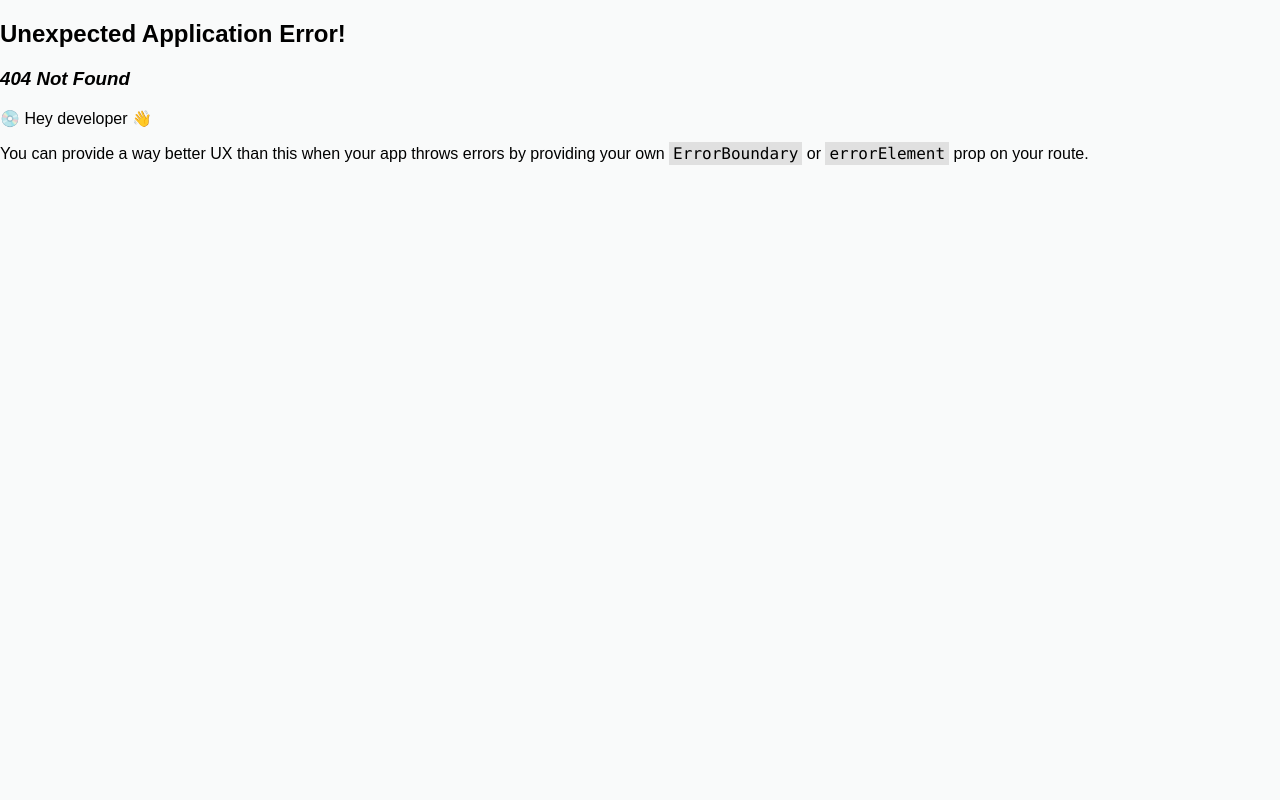
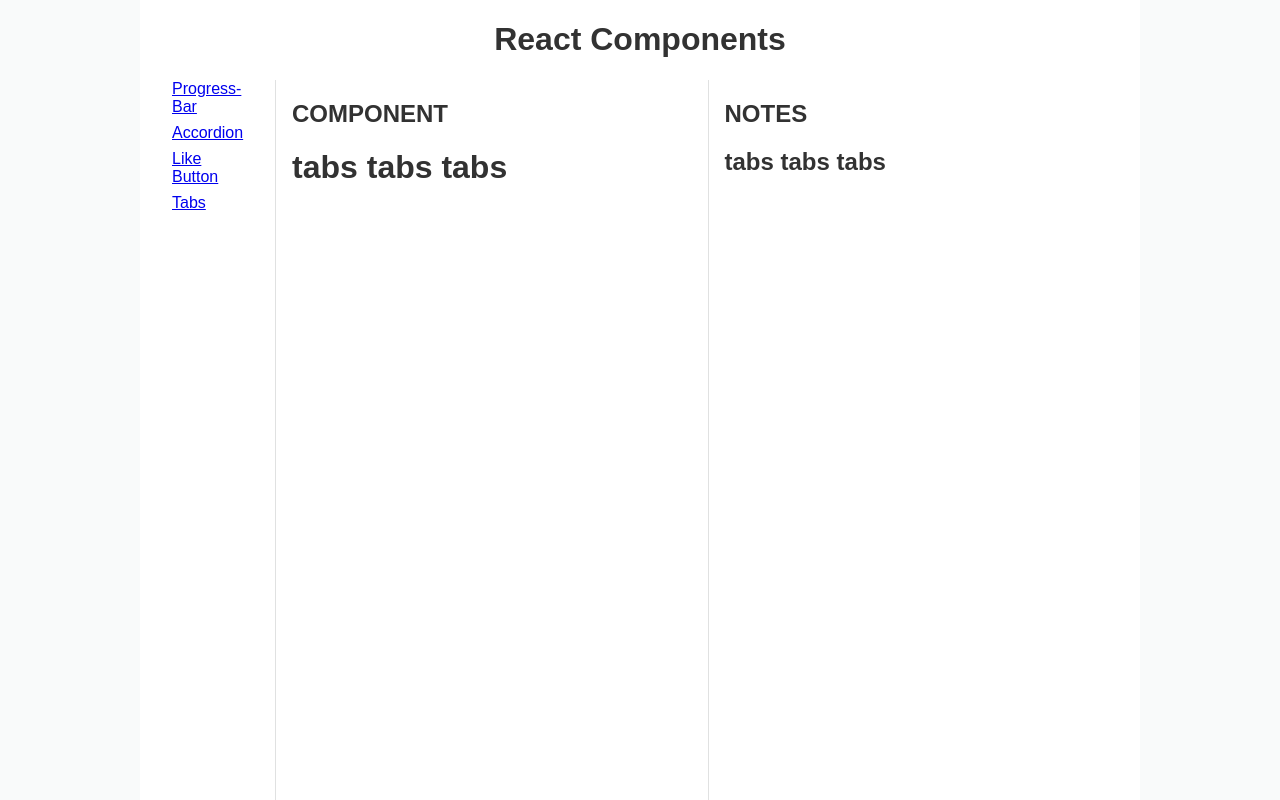
Before and after one commit to ruanha/react-components, a React (Create React App) app: page /react-components/tabs in a window 1280 px wide. Before the commit this address had no page. Built offline with nearby package versions, Linux system fonts and the light colour scheme.

Commit message:
init component 'tabs'

```diff
--- a/src/component.tsx
+++ b/src/component.tsx
@@ -5,6 +5,7 @@
 import LikeButton from "./components/like-button/like-button";
 import LikeButtonInfo from "./components-info/like-button";
 import { useOutletContext } from "react-router-dom";
+import Tabs from "./components/tabs/tabs";
 
 export default function Component({ componentId }: props) {
   const outlet = useOutletContext();
@@ -64,6 +65,8 @@
       ) : (
         <LikeButtonInfo />
       );
+    case "tabs":
+      return <Tabs />;
     default:
       return <h1>NO COMPONENT SELECTED</h1>;
   }
--- /dev/null
+++ b/src/components/tabs/tabs.tsx
@@ -0,0 +1,3 @@
+export default function Tabs() {
+  return <h1>tabs tabs tabs</h1>;
+}
--- a/src/index.tsx
+++ b/src/index.tsx
@@ -23,6 +23,10 @@
         path: "button",
         element: <Component componentId="button" />,
       },
+      {
+        path: "tabs",
+        element: <Component componentId="tabs" />,
+      },
     ],
   },
 ]);
--- a/src/navigation.tsx
+++ b/src/navigation.tsx
@@ -21,6 +21,12 @@
       >
         Like Button
       </Link>
+      <Link
+        style={{ display: "inline-block", margin: "0 1rem 0.5rem" }}
+        to="tabs"
+      >
+        Tabs
+      </Link>
     </>
   );
 }
```
Also changed, not shown: src/components/tabs/tabs.css (added), 1 other file (tests, documents, lock files or other folders).
